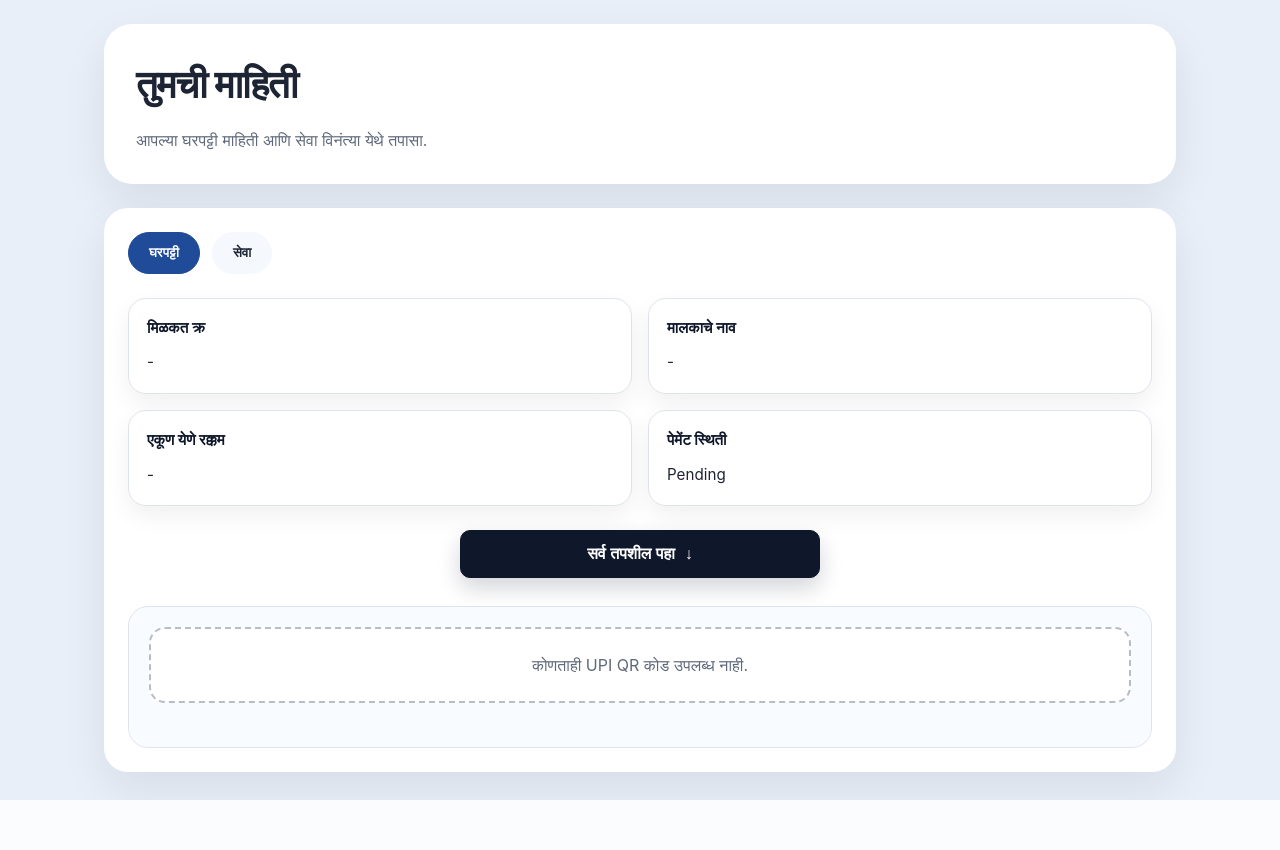
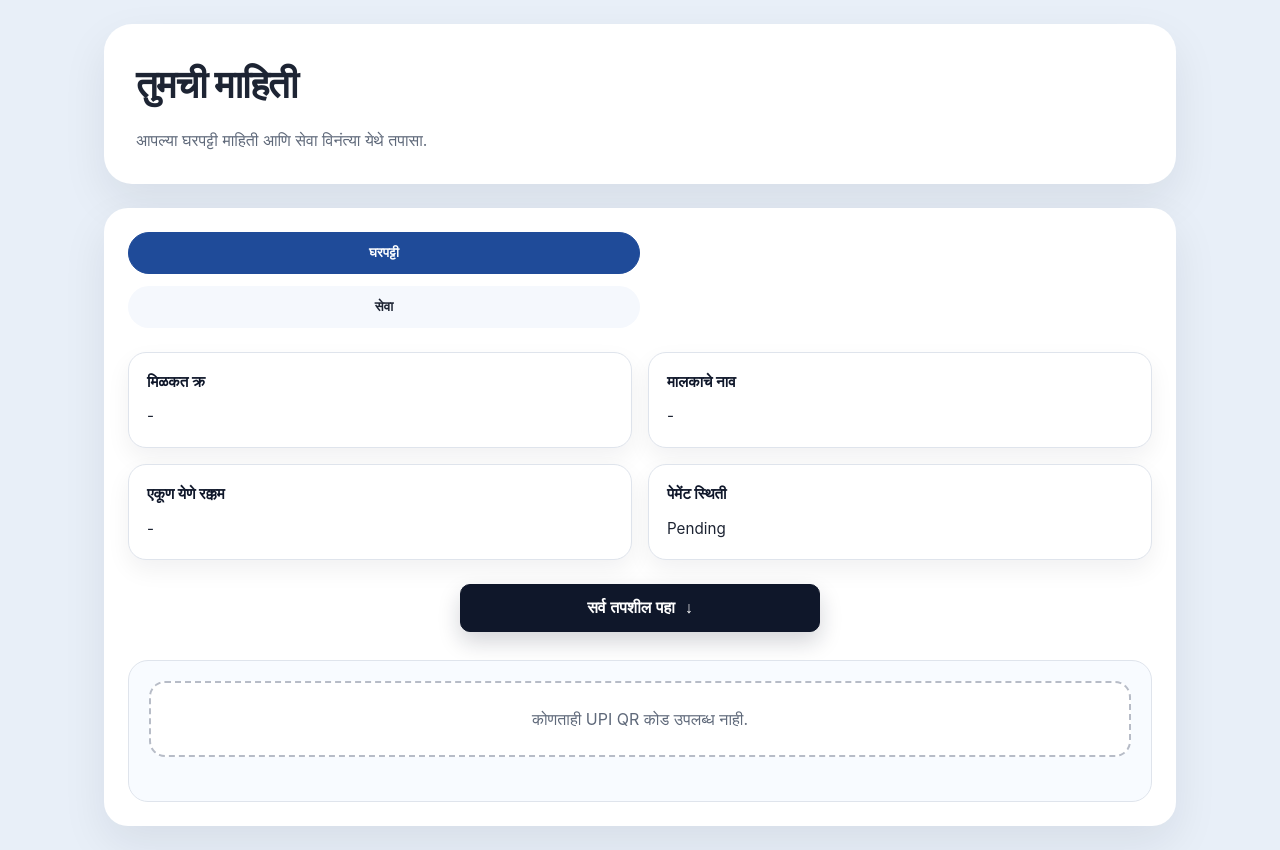
Before and after one commit to Dipanshu0919/Gharpati_QrCode, a Flask app: page /user/1 in a window 1280 px wide. Before the commit the page ends 800 px from the top, so only its background shows below. Run offline with Flask 2, Linux system fonts and the light colour scheme; the visitor is signed in with stand-in values (Sample User, id 1); data comes from the database, SQL or seed files in the repository; data that the repository does not hold is empty.

Commit message:
Adjust tab-button width and max-width to 50%

```diff
--- a/templates/view_user.html
+++ b/templates/view_user.html
@@ -81,6 +81,8 @@
     .tab-button {
       padding: 12px 20px;
       border-radius: 999px;
+      width: 50%;
+      max-width: 50%;
       border: 1px solid transparent;
       background: #f5f8fd;
       color: var(--text);
```
